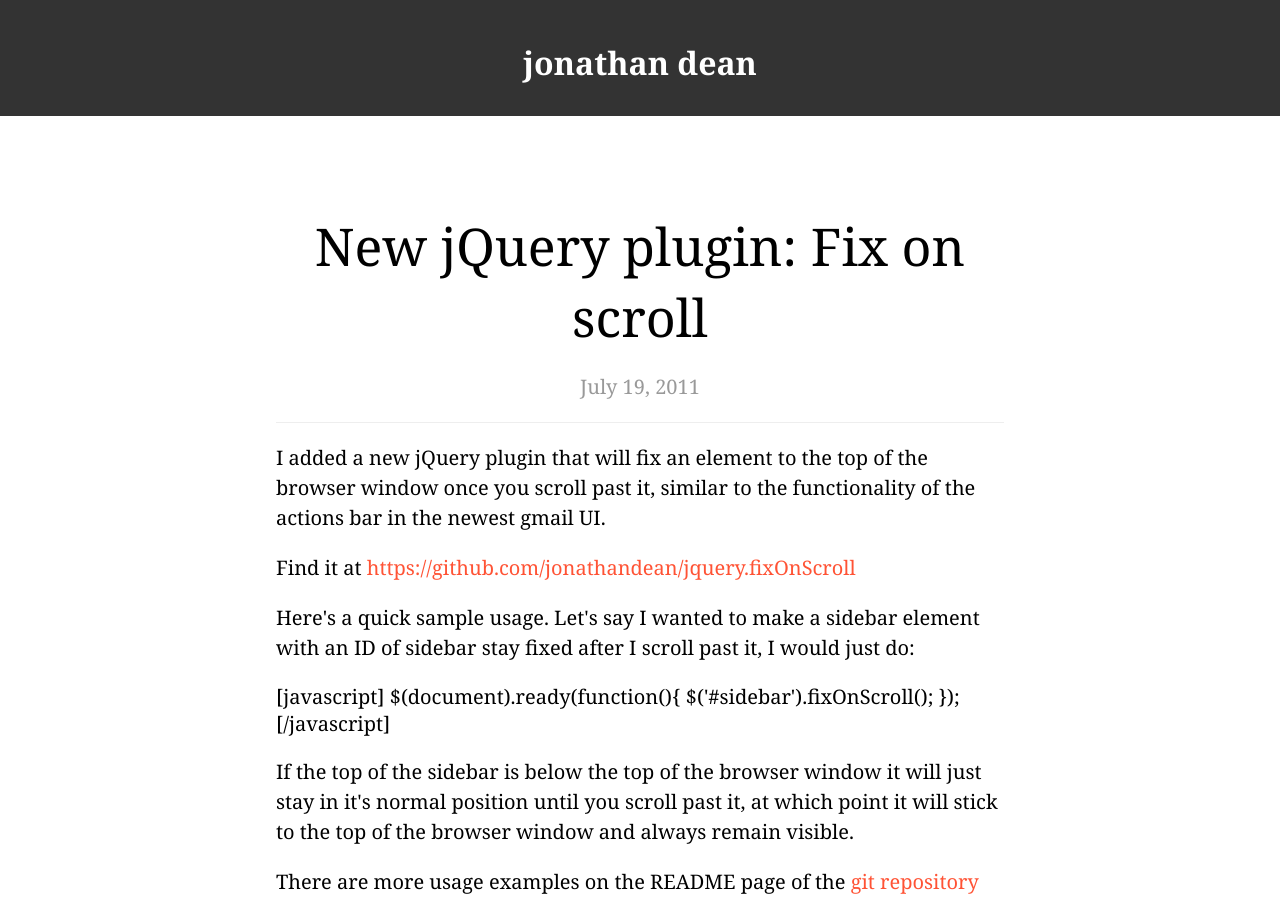
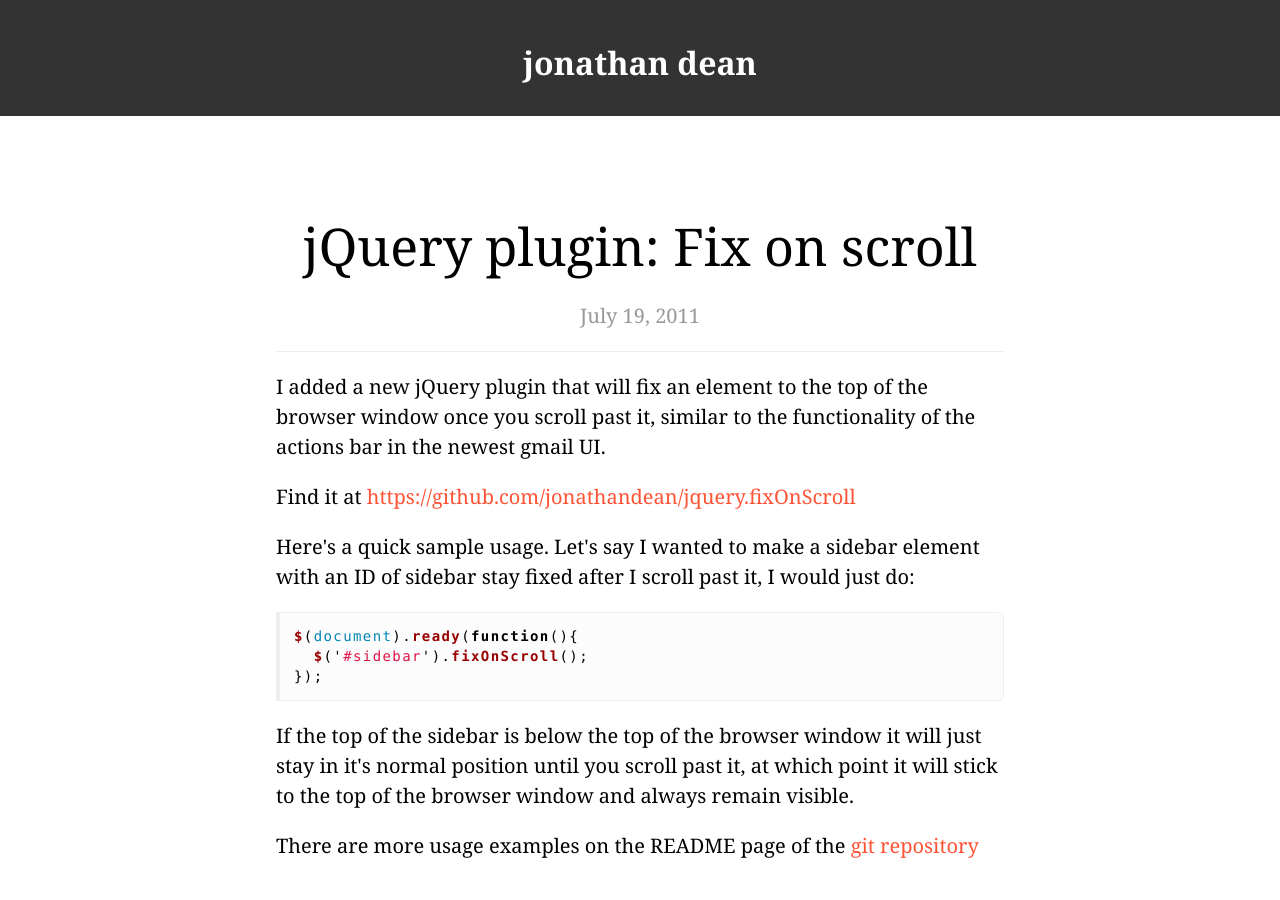
Before and after one commit to jonathandean/jonathandean.github.io, a Jekyll site: the page built from _posts/2011-07-19-jquery-plugin-fix-on-scroll.html, in a window 1280 px wide and 900 px high. Built offline with Jekyll 4.4.1, drawn with Linux system fonts in a browser that asks for light colours; some of the changed lines change nothing that is shown.

Commit message:
format post with proper html

```diff
--- a/_posts/2011-07-19-jquery-plugin-fix-on-scroll.html
+++ b/_posts/2011-07-19-jquery-plugin-fix-on-scroll.html
@@ -1,6 +1,6 @@
 ---
 layout: post
-title: ! 'New jQuery plugin: Fix on scroll'
+title: 'jQuery plugin: Fix on scroll'
 tags:
 - All
 - Code
@@ -9,16 +9,6 @@ tags:
 status: publish
 type: post
 published: true
-meta:
-  aktt_notify_twitter: 'yes'
-  aktt_tweeted: '1'
-  _edit_last: '1'
-  Hide SexyBookmarks: '0'
-  Hide OgTags: '0'
-  _syntaxhighlighter_encoded: '1'
-  _social_notify: '1'
-  _social_aggregated_ids: a:2:{s:7:"twitter";a:0:{}s:8:"facebook";a:0:{}}
-  _social_aggregation_log: a:10:{i:1358044480;O:8:"stdClass":1:{s:6:"manual";b:0;}i:1358047190;O:8:"stdClass":1:{s:6:"manual";b:0;}i:1358049957;O:8:"stdClass":1:{s:6:"manual";b:0;}i:1358054480;O:8:"stdClass":1:{s:6:"manual";b:0;}i:1358062546;O:8:"stdClass":1:{s:6:"manual";b:0;}i:1358077822;O:8:"stdClass":1:{s:6:"manual";b:0;}i:1358106699;O:8:"stdClass":1:{s:6:"manual";b:0;}i:1358150657;O:8:"stdClass":1:{s:6:"manual";b:0;}i:1358237173;O:8:"stdClass":1:{s:6:"manual";b:0;}i:1358410800;O:8:"stdClass":1:{s:6:"manual";b:0;}}
 ---
 <p>I added a new jQuery plugin that will fix an element to the top of the browser window once you scroll past it, similar to the functionality of the actions bar in the newest gmail UI.</p>
 
@@ -26,11 +16,11 @@ meta:
 
 <p>Here's a quick sample usage. Let's say I wanted to make a sidebar element with an ID of sidebar stay fixed after I scroll past it, I would just do:</p>
 
-[javascript]
+{% highlight javascript %}
 $(document).ready(function(){
   $('#sidebar').fixOnScroll();
 });
-[/javascript]
+{% endhighlight %}
 
 <p>If the top of the sidebar is below the top of the browser window it will just stay in it's normal position until you scroll past it, at which point it will stick to the top of the browser window and always remain visible.</p>
 
```
